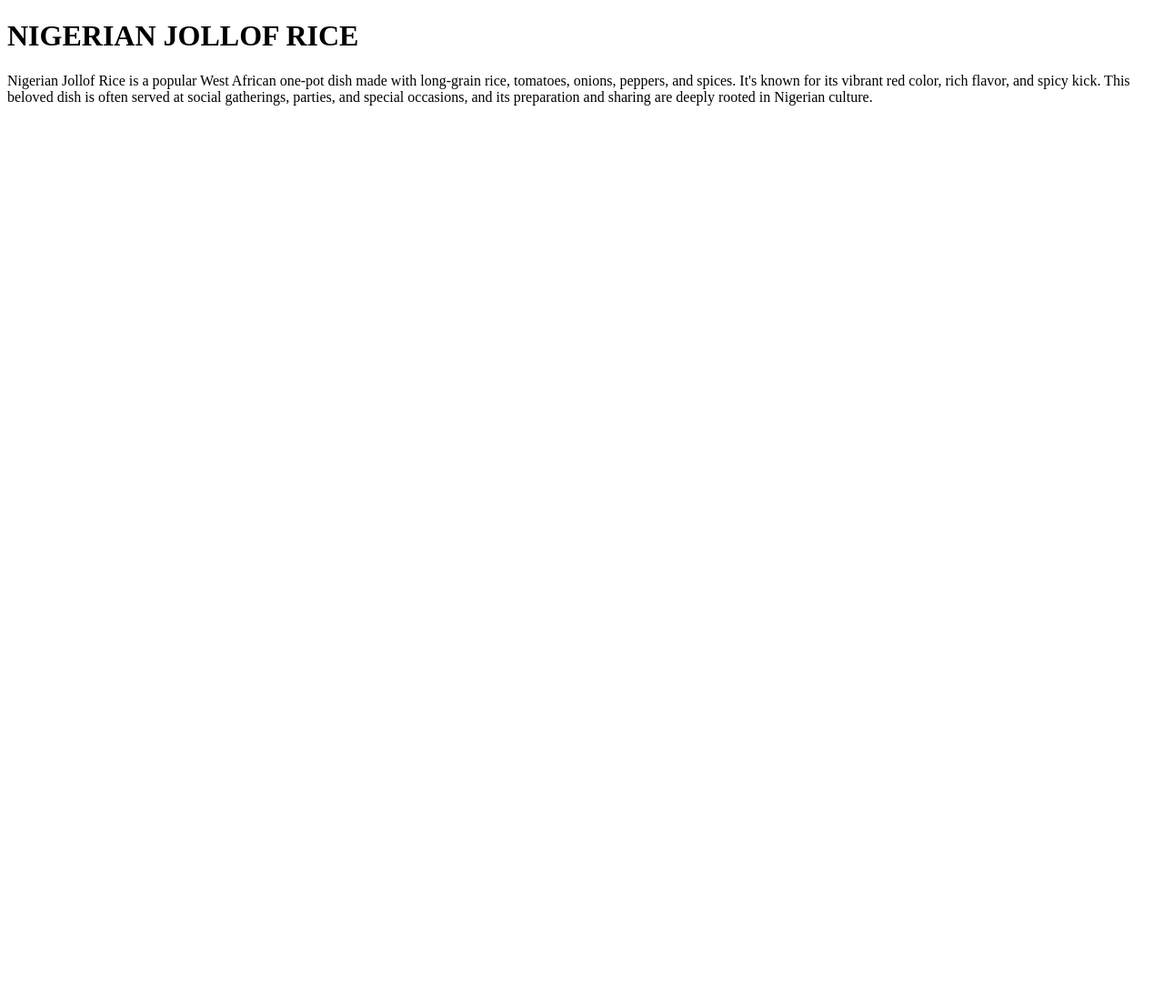
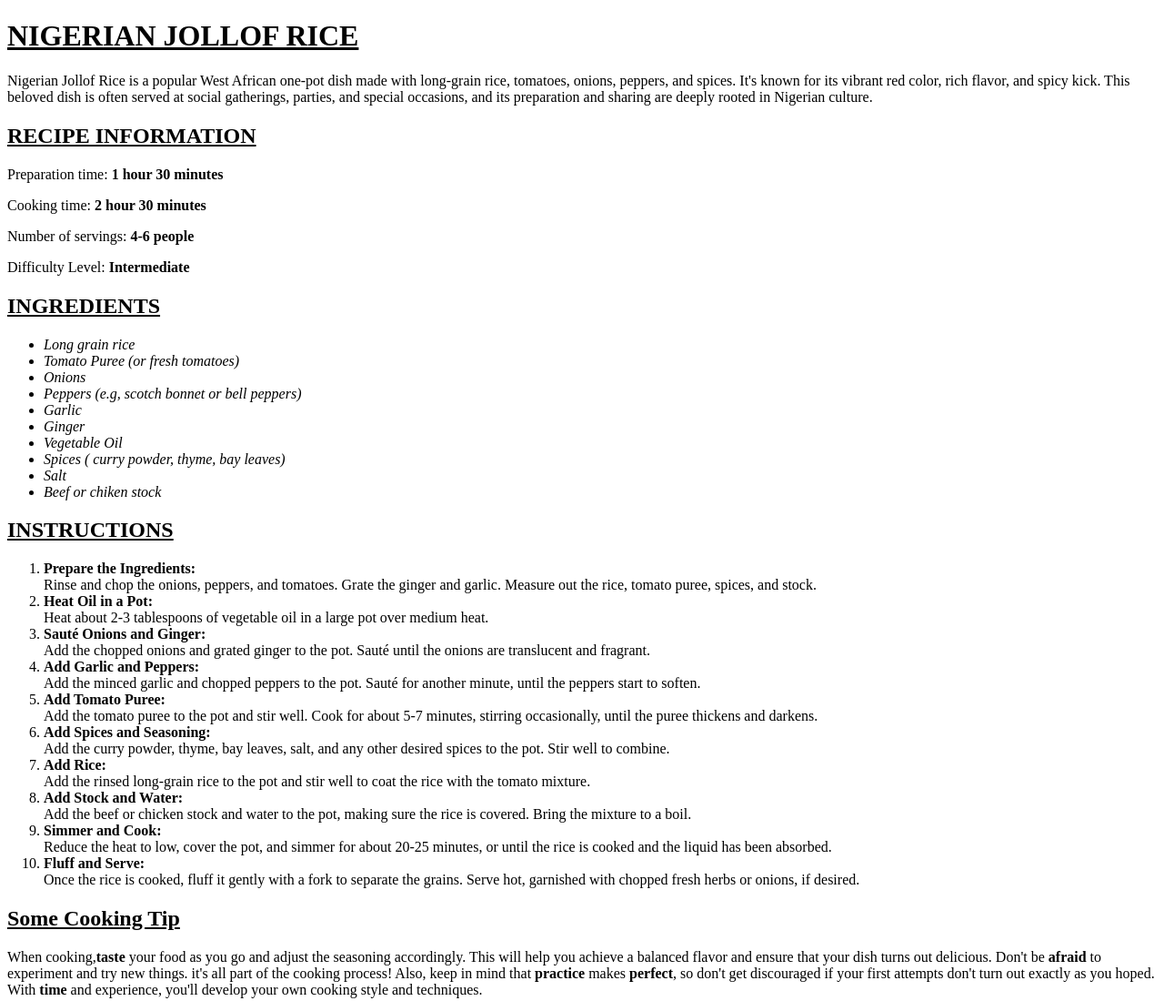
Before and after one commit to Josh-codes165/Alt-school-assignment, a plain HTML site: page index.html in a window 1280 px wide. Shown: the top 1100 px of the page at 91% size. Before the commit the page ends 800 px from the top, so only its background shows below. Drawn offline with Linux system fonts and the light colour scheme.

Commit message:
first commit

```diff
--- a/index.html
+++ b/index.html
@@ -7,12 +7,90 @@
 </head>
 <body>
     <header>
-        <h1>NIGERIAN JOLLOF RICE</h1>
+        <!--This is the header section-->
+        <h1><u>NIGERIAN JOLLOF RICE</u></h1>
         <p>Nigerian Jollof Rice is a popular West African one-pot dish made with long-grain rice, tomatoes, onions, peppers, and spices. It's known for its vibrant red color, rich flavor, and spicy kick. This beloved dish is often served at social gatherings, parties, and special occasions,
             and its preparation and sharing are deeply rooted in Nigerian culture.</p>
+    </header>
+    <main>
+        <section>
+            <!--This is the recipe information section-->
+            <h2><u>RECIPE INFORMATION</u></h2>
+            <P>Preparation time: <strong>1 hour 30 minutes</strong></P>
+            <P>Cooking time: <strong>2 hour 30 minutes</strong></P>
+            <P>Number of servings: <strong>4-6 people</strong></P>
+            <P>Difficulty Level: <strong>Intermediate</strong></P>
+        </section>
+        <section>
+            <!--This is the Ingredient section-->
+            <h2><u>INGREDIENTS</u></h2>
+            <ul>
+                <li><i>Long grain rice</i></li>
+                <li><i>Tomato Puree (or fresh tomatoes)</i></li>
+                <li><i>Onions</i></li>
+                <li><i>Peppers (e.g, scotch bonnet or bell peppers)</i></li>
+                <li><i>Garlic</i></li>
+                <li><i>Ginger</i></li>
+                <li><i>Vegetable Oil</i></li>
+                <li><i>Spices ( curry powder, thyme, bay leaves)</i></li>
+                <li><i>Salt</i></li>
+                <li><i>Beef or chiken stock</i></li>
+            </ul>
+        </section>
+        <section>
+            <h2><u>INSTRUCTIONS</u></h2>
+                <!--This is the step by step instruction section-->
+            <ol>
+                <li><strong>Prepare the Ingredients:</strong><br>Rinse and chop the onions, peppers, and tomatoes.
+                    Grate the ginger and garlic. Measure out the rice, tomato puree, spices, and stock.</li>
+                <li><strong>Heat Oil in a Pot:</strong><br>Heat about 2-3 tablespoons of vegetable
+                    oil in a large pot over medium heat.</li>
+                <li><strong>Sauté Onions and Ginger:</strong><br>Add the chopped onions and grated ginger to the pot.
+                    Sauté until the onions are translucent and fragrant.</li>
+                <li><strong>Add Garlic and Peppers:</strong><br>Add the minced garlic and chopped peppers to the pot.
+                    Sauté for another minute, until the peppers start to soften.</li>
+                <li><strong>Add Tomato Puree:</strong><br>Add the tomato puree to the pot and stir well.
+                    Cook for about 5-7 minutes, stirring occasionally, until the puree thickens and darkens.</li>
+                <li><strong>Add Spices and Seasoning:</strong><br>Add the curry powder, thyme, bay leaves, salt,
+                    and any other desired spices to the pot. Stir well to combine.</li>
+                <li><strong>Add Rice:</strong><br>Add the rinsed long-grain rice to the pot
+                    and stir well to coat the rice with the tomato mixture.</li>
+                <li><strong>Add Stock and Water:</strong><br>Add the beef or chicken stock and water to the pot,
+                    making sure the rice is covered. Bring the mixture to a boil.</li>
+                <li><strong>Simmer and Cook:</strong><br>Reduce the heat to low, cover the pot,
+                    and simmer for about 20-25 minutes, or until the rice is cooked and the liquid has been absorbed.</li>
+                <li><strong>Fluff and Serve:</strong><br>Once the rice is cooked,
+                    fluff it gently with a fork to separate the grains. Serve hot, garnished with chopped fresh herbs or onions, if desired.</li>
+            </ol>
+        </section>
+        <section>
+            <!--This is the cooking tip section-->
+            <h2><u>Some Cooking Tip</u></h2>
+            <p>When cooking,<strong>taste</strong> your food as you go and adjust the seasoning accordingly. This will help you achieve a balanced flavor and ensure that your dish turns out delicious.
+                Don't be <strong>afraid</strong> to experiment and try new things. it's all part of the cooking process! Also, keep in mind that <strong>practice</strong> makes <strong>perfect</strong>,
+                so don't get discouraged if your first attempts don't turn out exactly as you hoped.
+                With <strong>time</strong> and experience, you'll develop your own cooking style and techniques.
+            </p>
+        </section>
+        <section>
+            <!--The image section-->
+            <h2><u>NIGERIAN JOLLOF FINISHED DISH</u></h2>
+            <img src="Nigerian Jollof rice.webp" alt="This is the image of the Nigerian Jollofrice" width="400px" height="400px">
+            <img src="Nigerian jollof rice2.jpg" alt="This is the image of the Nigerian Jollofrice" width="400px" height="400px">
+            <img src="Nigerian jollof rice3.webp" alt="This is the image of the Nigerian Jollofrice" width="400px" height="400px">
+
+            <h2><u>NIGERIAN JOLLOF RICE INGREDIENTS</u></h2>
+            <img src="Garlic.webp" alt="This is the image of a Garlic" width="400px" height="400px">
+            <img src="Ginger.webp" alt="This is the image of a Ginger" width="400px" height="400px">
+            <img src="Tomatoes.webp" alt="This is the image of a Tomato" width="400px" height="400px">
+
+            <h2><u>NIGERIAN JOLLOF RICE COOIKNG PROCESS</u> </h2>
+            <img src="A woman cooking rice.webp" alt="This is the image of a woman cooking jollof rice" width="600px" height="400px">
+            <img src="A woman cooking rice2.jpeg" alt="This is the image of a woman cooking jollof rice" width="600px" height="400px">
+        </section>
+    </main>
 
 
 
-    </header>
 </body>
 </html>
```
Also changed, not shown: A woman cooking rice.webp (added), A woman cooking rice2.jpeg (added), Garlic.webp (added), Ginger.webp (added), Nigerian Jollof rice.webp (added), Nigerian jollof rice2.jpg (added), Nigerian jollof rice3.webp (added), Tomatoes.webp (added).
